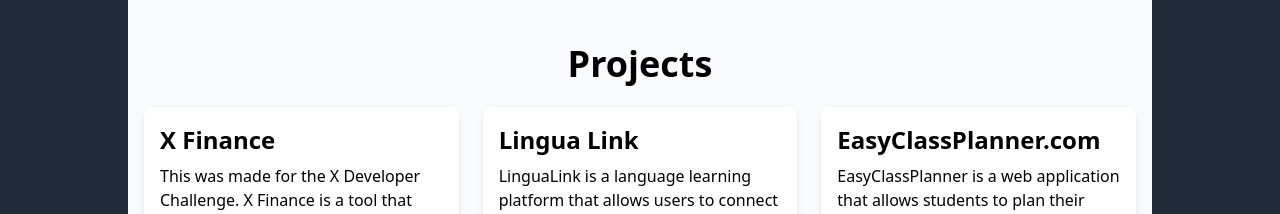
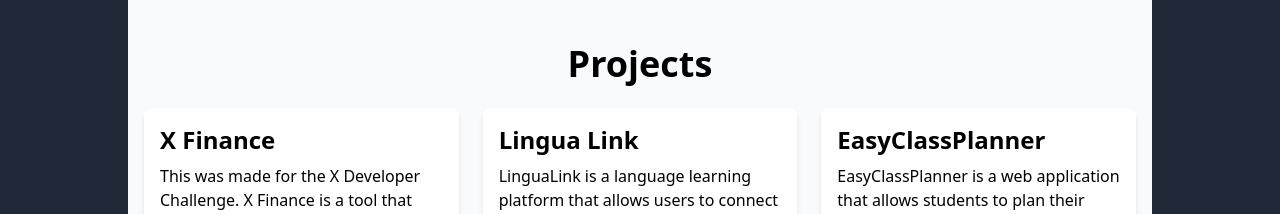
Before and after one commit to william-riser/personal-portfolio, a React (Vite) app: page / in a window 1280 px wide. Shown: the part 1340-1554 px from the top of the page. Built offline with nearby package versions, Linux system fonts and the light colour scheme.

Commit message:
Update Projects

```diff
--- a/src/components/Projects.tsx
+++ b/src/components/Projects.tsx
@@ -20,7 +20,7 @@ const Projects: React.FC = () => {
       link: "https://github.com/william-riser/LinguaLink",
     },
     {
-      name: "EasyClassPlanner.com",
+      name: "EasyClassPlanner",
         description:
             "EasyClassPlanner is a web application that allows students to plan their class schedules. It uses recursive backtracking to optimize schedules based on user preferences.",
         tech: ["React", "TypeScript", "Rust"],
```
